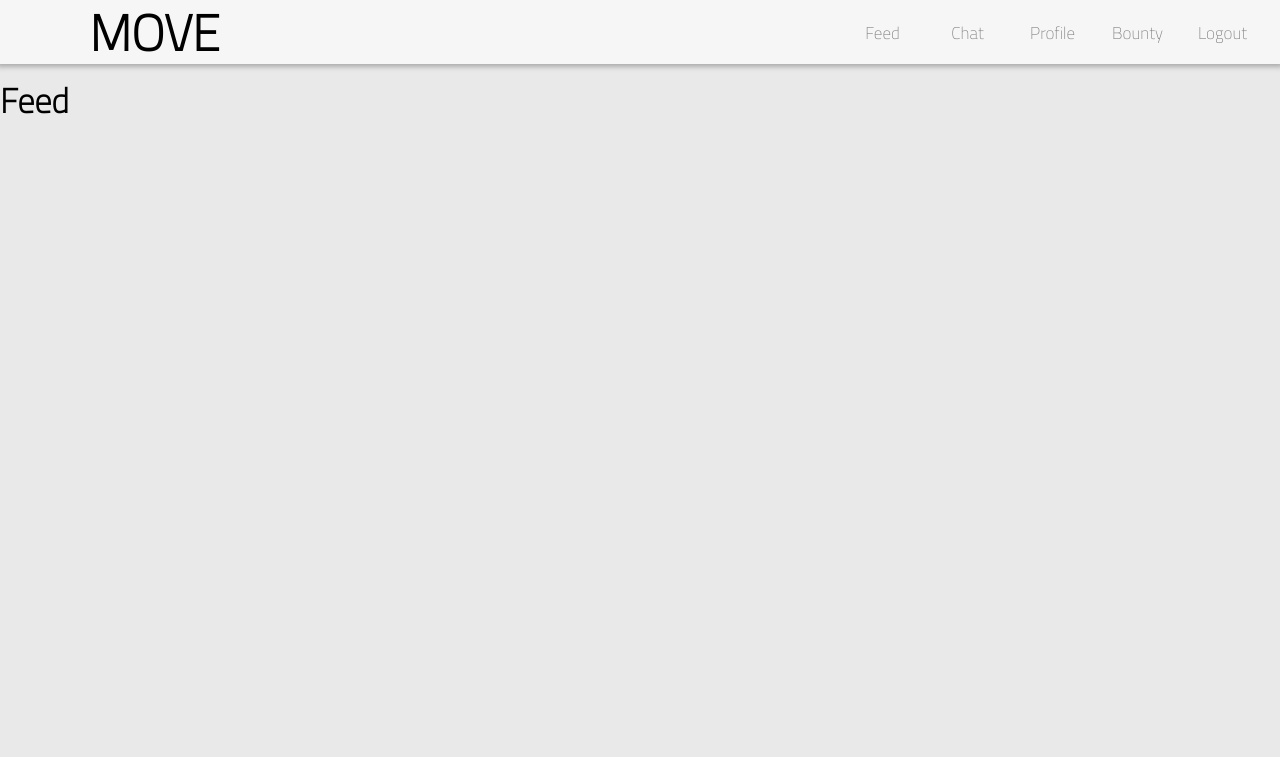
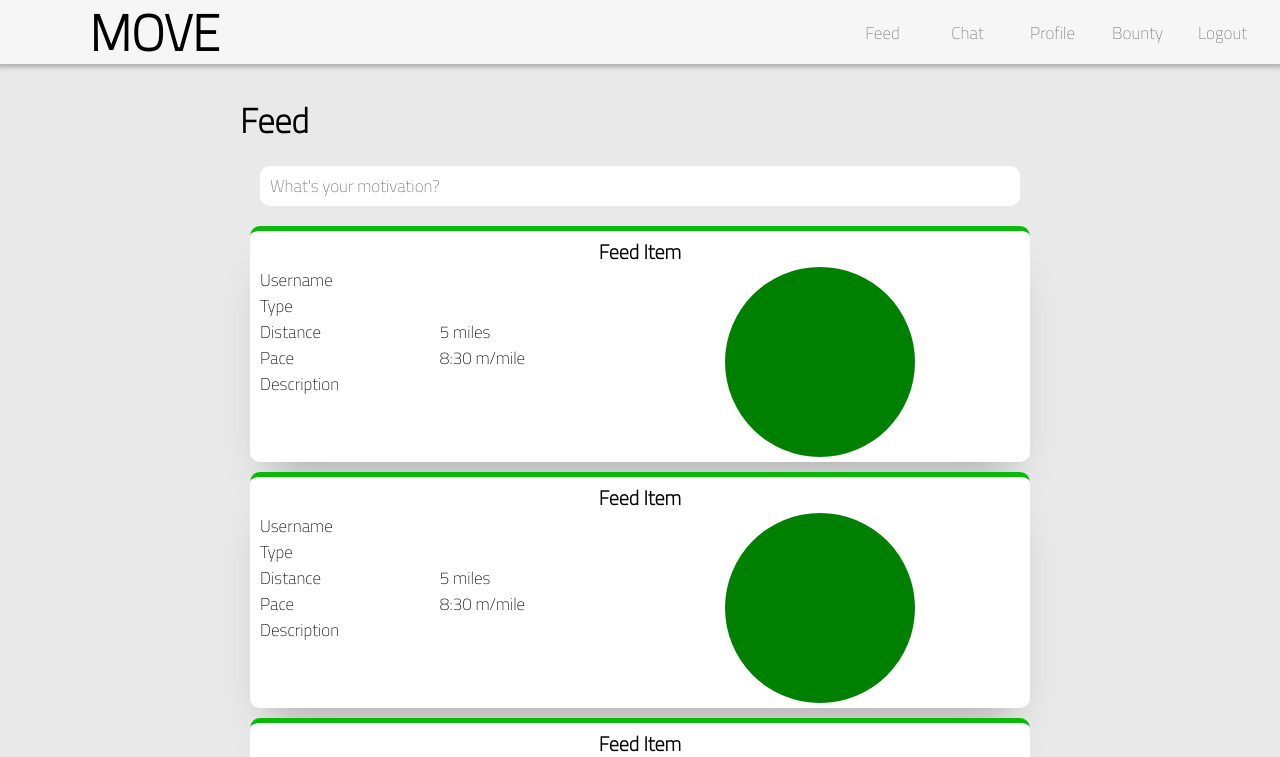
Before and after one commit to cogrod17/move, a React (Create React App) app in the folder client/: page /feed in a window 1280 px wide. Shown: the top 757 px of the page. Built offline with nearby package versions, Linux system fonts and the light colour scheme.

Commit message:
more styling

```diff
--- a/client/src/components/feed/Feed.js
+++ b/client/src/components/feed/Feed.js
@@ -1,11 +1,26 @@
 import React, { Component } from "react";
 import { connect } from "react-redux";
+import FeedItem from "./FeedItem";
+import InputFeed from "./InputFeed";
+import "./feed.css";
 
 class Feed extends Component {
   render() {
     return (
-      <div className="feed">
+      <div className="feed-container">
         <h1>Feed</h1>
+        <InputFeed />
+        <FeedItem />
+        <FeedItem />
+        <FeedItem />
+        <FeedItem />
+        <FeedItem />
+        <FeedItem />
+        <FeedItem />
+        <FeedItem />
+        <FeedItem />
+        <FeedItem />
+        <FeedItem />
       </div>
     );
   }
--- /dev/null
+++ b/client/src/components/feed/FeedItem.js
@@ -0,0 +1,32 @@
+import React, { Component } from "react";
+import { connect } from "react-redux";
+
+class FeedItem extends Component {
+  render() {
+    return (
+      <div className="section">
+        <h3>Feed Item</h3>
+        <div className="section-container">
+          <div className="section-stats two feed-item">
+            <p>Username</p>
+            <p>Type</p>
+            <div>
+              <p>Distance</p>
+              <p>5 miles</p>
+            </div>
+            <div>
+              <p>Pace</p>
+              <p>8:30 m/mile</p>
+            </div>
+            <p>Description</p>
+          </div>
+          <div className="section-visual"></div>
+        </div>
+      </div>
+    );
+  }
+}
+
+const mapStateToProps = (state) => state;
+
+export default connect(mapStateToProps)(FeedItem);
--- /dev/null
+++ b/client/src/components/feed/InputFeed.js
@@ -0,0 +1,16 @@
+import React, { Component } from "react";
+import { connect } from "react-redux";
+
+class InputFeed extends Component {
+  render() {
+    return (
+      <div className="input-feed">
+        <input placeholder="What's your motivation?" />
+      </div>
+    );
+  }
+}
+
+const mapStateToProps = (state) => state;
+
+export default connect(mapStateToProps)(InputFeed);
--- /dev/null
+++ b/client/src/components/feed/feed.css
@@ -0,0 +1,31 @@
+.feed-container {
+  height: 100%;
+  max-width: 800px;
+  margin: 20px auto;
+  padding: 10px;
+}
+
+.feed-item p {
+  margin: 0 5px;
+}
+
+.input-feed {
+  margin: 20px;
+  display: flex;
+  flex-direction: row;
+  border-radius: 10px;
+  box-shadow: 0px 30px 40px -20px rgb(173, 172, 172);
+}
+
+.input-feed input {
+  padding: 10px 10px;
+  font-size: 100%;
+  border: none;
+  outline: none;
+  width: 100%;
+  height: 20px;
+  border-radius: 10px;
+  margin-right: auto;
+  margin-left: auto;
+  border: 0;
+}
--- a/client/src/components/landing/Landing.js
+++ b/client/src/components/landing/Landing.js
@@ -2,6 +2,7 @@ import React, { Component } from "react";
 import pic from "../../images/Uphill.jpeg";
 import Login from "./Login";
 import SignUp from "./SignUp";
+import HeaderBtns from "../misc./HeaderBtns";
 import "./landingStyles.css";
 import { connect } from "react-redux";
 
@@ -17,6 +18,7 @@ class Landing extends Component {
         <div className="landing-img-container">
           <img className="landing-img" src={pic} alt="landing-pic" />
         </div>
+        <div className="landing-title">MOVE</div>
         <Login />
         <SignUp />
       </div>
--- a/client/src/components/landing/landingStyles.css
+++ b/client/src/components/landing/landingStyles.css
@@ -27,7 +27,7 @@
   position: absolute;
   left: 50%;
   top: 50%;
-  border: rgba(255, 255, 255) solid 1px;
+  border-top: rgb(9, 187, 9) solid 5px;
   transform: translate(-50%, -50%);
   background-color: rgba(255, 255, 255, 0.8);
   border-radius: 3px;
--- a/client/src/components/misc./Header.js
+++ b/client/src/components/misc./Header.js
@@ -4,7 +4,7 @@ import Menu from "./Menu";
 import history from "../../history";
 
 class Header extends React.Component {
-  state = { isLoggedIn: true };
+  state = { isLoggedIn: true, path: window.location.pathname };
 
   render() {
     return (
--- a/client/src/components/profile/ProfileInfo.js
+++ b/client/src/components/profile/ProfileInfo.js
@@ -4,7 +4,7 @@ import { connect } from "react-redux";
 class ProfileInfo extends Component {
   render() {
     return (
-      <div className="profile-section row">
+      <div className="section row">
         <div className="avatar-container">
           <div className="avatar"></div>
         </div>
--- a/client/src/components/profile/Summary.js
+++ b/client/src/components/profile/Summary.js
@@ -4,7 +4,7 @@ import { connect } from "react-redux";
 class Summary extends Component {
   render() {
     return (
-      <div className="profile-section">
+      <div className="section">
         <h1>Summary</h1>
         <div className="section-container">
           <div className="section-stats two">
@@ -33,9 +33,7 @@ class Summary extends Component {
               <p className="stat">17</p>
             </div>
           </div>
-          <div className="section-visual">
-            <div className="graph"></div>
-          </div>
+          <div className="section-visual"></div>
         </div>
       </div>
     );
--- a/client/src/components/profile/profileStyle.css
+++ b/client/src/components/profile/profileStyle.css
@@ -18,12 +18,12 @@
   }
 }
 
-.profile-section {
+.section {
   flex: 1;
   display: flex;
   background-color: rgba(255, 255, 255);
-  box-shadow: 0 0 5px 3px rgb(173, 172, 172);
-  border: solid 1px rgba(0, 0, 0, 0.7);
+  box-shadow: 0px 30px 40px -20px rgb(173, 172, 172);
+  border-top: rgb(9, 187, 9) solid 5px;
   border-radius: 10px;
   flex-direction: column;
   max-width: 100%;
@@ -51,6 +51,7 @@
   max-width: 101%;
   overflow: scroll;
   margin-bottom: 10px;
+  padding-bottom: 20px;
 }
 
 .section-container {
@@ -61,8 +62,9 @@
 
 .workout-card {
   background: rgba(255, 255, 255);
-  box-shadow: 0 0 5px 3px rgb(173, 172, 172);
-  border: solid 1px rgba(0, 0, 0, 0.7);
+  box-shadow: 0px 30px 40px -20px rgb(173, 172, 172);
+  border-top: rgb(9, 187, 9) solid 5px;
+
   margin-bottom: 10px;
   max-width: 400px;
   min-width: 350px;
@@ -111,7 +113,6 @@ h2 {
 
 .two div {
   grid-template-columns: 50% 50%;
-  margin: 0 5px;
 }
 
 .stat {
@@ -127,7 +128,7 @@ h2 {
   border-radius: 10px;
 }
 
-.graph {
+.section-visual {
   position: relative;
   top: 50%;
   left: 50%;
--- a/client/src/styles/app.css
+++ b/client/src/styles/app.css
@@ -49,30 +49,21 @@
 }
 
 .login-btn,
-.signup-btn,
-.logout-btn {
-  border: rgb(9, 187, 9) solid 2px;
-  color: rgb(9, 187, 9);
-}
-
-.login-btn,
 .signup-btn {
+  background: transparent;
+  opacity: 0.5;
   height: 30px;
   width: 90px;
-}
-
-.logout-btn {
-  align-self: right;
-  height: 30px;
-  width: 100px;
+  border: 0;
+  font-size: 100%;
+  cursor: pointer;
 }
 
 .login-btn:hover,
-.signup-btn:hover,
-.logout-btn:hover {
-  cursor: pointer;
-  background: rgb(9, 187, 9, 0.5);
-  color: white;
+.signup-btn:hover {
+  opacity: 1;
+  border-bottom: 1px solid rgb(9, 187, 9);
+  color: rgb(9, 187, 9);
 }
 
 .menu-icon {
```
